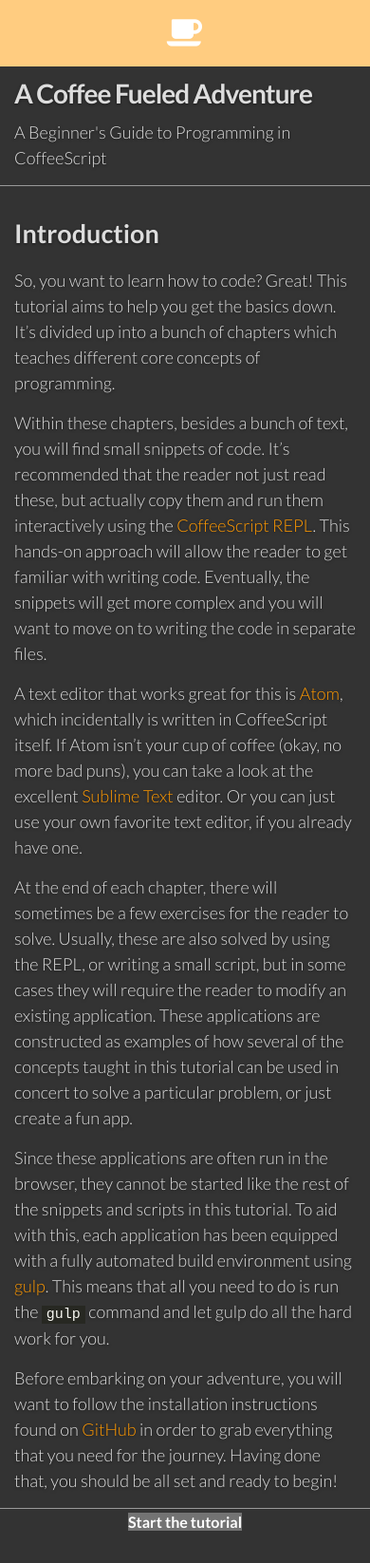
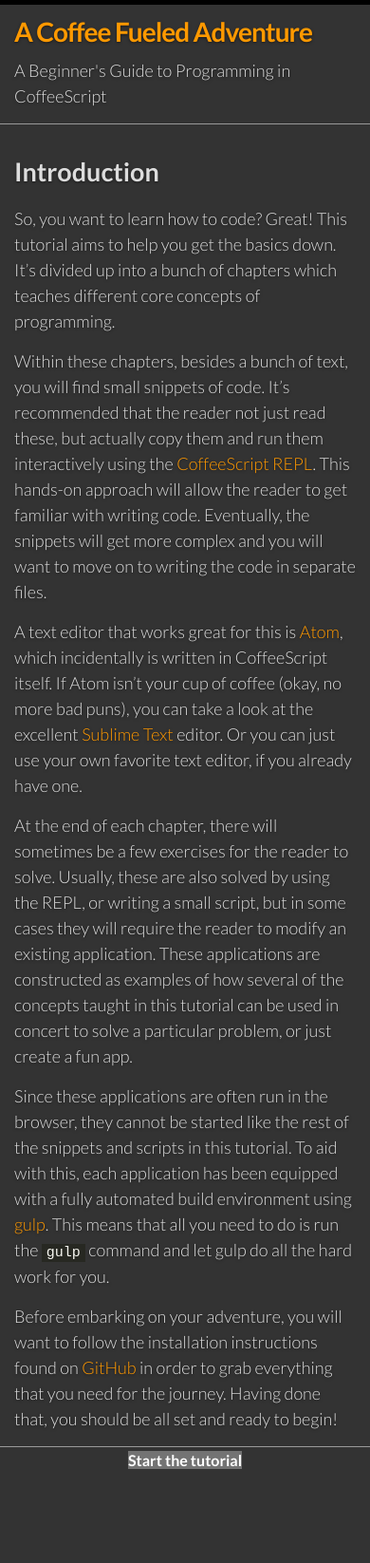
Before and after one commit to FredrikAppelros/coffee-adventure, a Jekyll site: the page built from index.html, in a window 390 px wide. Shown: the whole page at 95% size. Built offline with Jekyll 4.4.1, drawn with Linux system fonts in a browser that asks for light colours; nearby versions of some CDN libraries; a script that is not in the unit is left out; after the commit the page ends 1581 px from its top, so only the background shows below that.

Commit message:
No site icon on mobile devices

```diff
--- a/_includes/header.html
+++ b/_includes/header.html
@@ -6,9 +6,8 @@
       <div class="site-icon">
         <i class="fa fa-coffee fa-inverse fa-2x"></i>
       </div>
+      <h1 class="site-title">{{ site.title }}</h1>
     </a>
-
-    <h1 class="site-title">{{ site.title }}</h1>
 
     <p>A Beginner's Guide to Programming in CoffeeScript</p>
 
--- a/_sass/_layout.scss
+++ b/_sass/_layout.scss
@@ -139,11 +139,7 @@ paper-button {
  */
 @include media-query($on-palm) {
     .site-icon {
-        width: 100%;
-        margin-top: -5px;
-        margin-left: -$spacing-unit / 2;
-        margin-right: -$spacing-unit / 2;
-        border-radius: 0;
+        display: none;
     }
 
     .site-title {
```
